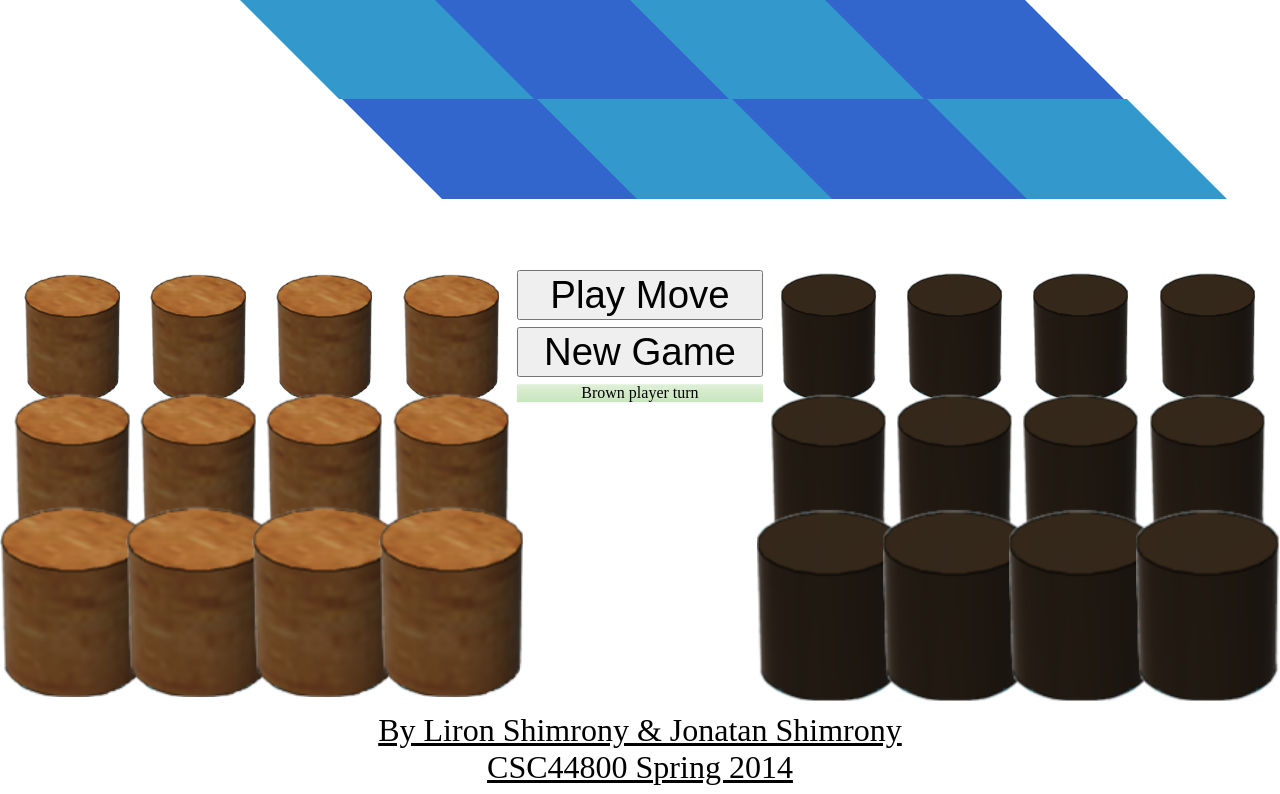
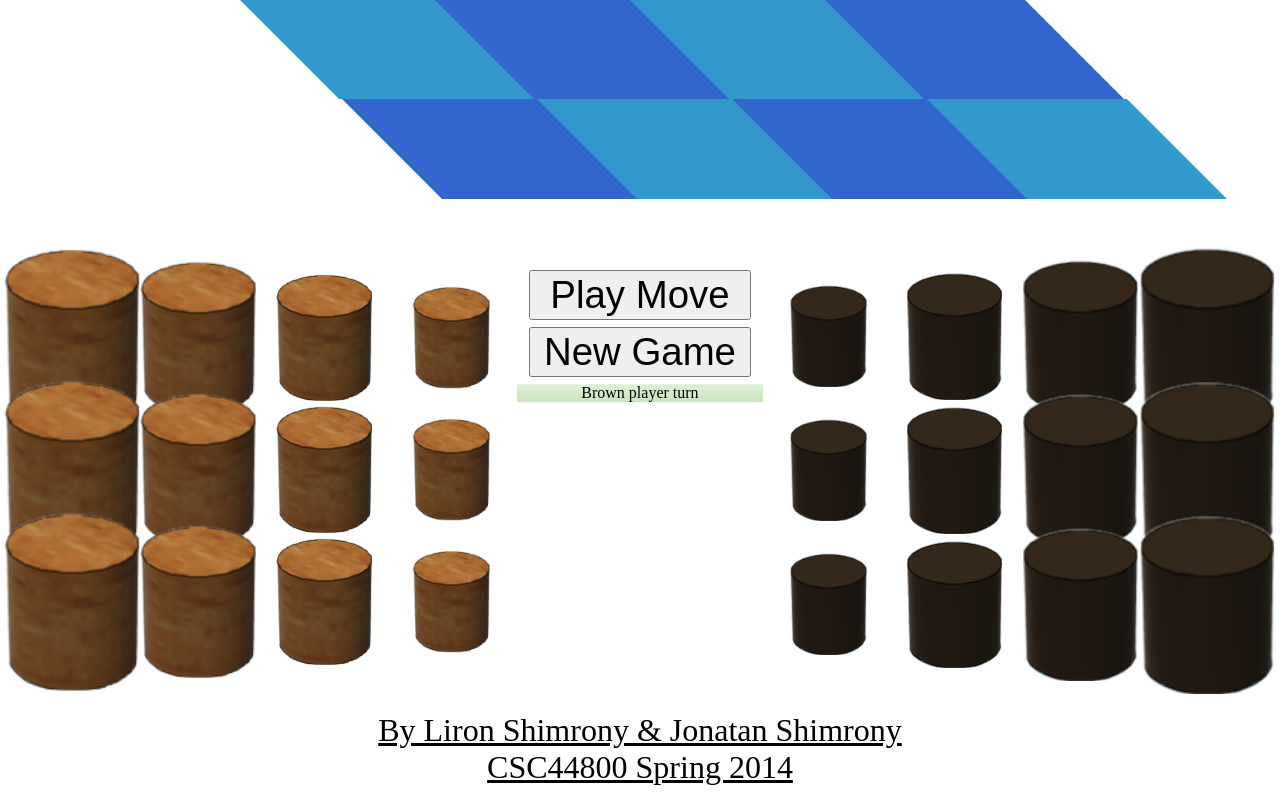
Before and after one commit to lsxliron/Gobblet, a Flask app: page / in a window 1280 px wide. Shown: the part 350-1144 px from the top of the page. Run offline with Flask 2, Linux system fonts and the light colour scheme; some libraries are stand-ins or nearby versions.

Commit message:
Change rules to the correct ones: - each player has 12 pegs with 4 different sizes - square has now 4 levels instead of 3

```diff
--- a/app/square.py
+++ b/app/square.py
@@ -6,7 +6,7 @@ class Square(object):
 
 	def __init__(self):
 		self.stack = list()
-		for i in range(0,3):
+		for i in range(0,4):
 			self.stack.append(Gobblet())
 
 	def __str__(self):
@@ -16,7 +16,7 @@ class Square(object):
 		return str(self.stack)
 
 	def full(self):
-		for i in range(0,3):
+		for i in range(0,4):
 				if self.stack[i].dummy():
 					return False
 		return True
--- a/app/static/CSS/styles.css
+++ b/app/static/CSS/styles.css
@@ -2,6 +2,12 @@
 {
 	width: 10%;
 	text-align: center;
+}
+
+.tinyPegs
+{
+	-webkit-transform: scale(0.8);
+	z-index: 9;
 }
 
 .smallPegs
@@ -18,7 +24,7 @@
 
 .bigPegs
 {
-	-webkit-transform: scale(1.5);
+	-webkit-transform: scale(1.4);
 	z-index: 12;
 	/*-webkit-filter: contrast(150%);*/
 }
--- a/app/static/jQuery/scripts.js
+++ b/app/static/jQuery/scripts.js
@@ -148,6 +148,8 @@ $(document).ready(function()
         {
           if(data.result.toString() == "1")
             animatePeg(selectedSqare, selectedPeg);
+
+          //Case that the player revealed opponent winning row/ col
           else if (data.result.toString() == "2")
           {
             liftPeg(selectedPeg, selectedSqare);
--- a/app/templates/index.html
+++ b/app/templates/index.html
@@ -73,29 +73,31 @@
 <table border=0 style="margin-top:5%; width:100%">
     <tr>
         <td class="pegStacks">
-            <img src="{{ url_for('static', filename='img/smallPegBrown.png') }}" id="swp1" class="smallPegs">
-            <img src="{{ url_for('static', filename='img/smallPegBrown.png') }}" id="mwp1" class="mediumPegs">
             <img src="{{ url_for('static', filename='img/smallPegBrown.png') }}" id="bwp1" class="bigPegs">
-        </td>
-        <td class="pegStacks">
-            <img src="{{ url_for('static', filename='img/smallPegBrown.png') }}" id="swp2" class="smallPegs">
-            <img src="{{ url_for('static', filename='img/smallPegBrown.png') }}" id="mwp2" class="mediumPegs">
             <img src="{{ url_for('static', filename='img/smallPegBrown.png') }}" id="bwp2" class="bigPegs">
-        </td>
-        <td class="pegStacks">
-            <img src="{{ url_for('static', filename='img/smallPegBrown.png') }}" id="swp3" class="smallPegs">
-            <img src="{{ url_for('static', filename='img/smallPegBrown.png') }}" id="mwp3" class="mediumPegs">
             <img src="{{ url_for('static', filename='img/smallPegBrown.png') }}" id="bwp3" class="bigPegs">
         </td>
         <td class="pegStacks">
-            <img src="{{ url_for('static', filename='img/smallPegBrown.png') }}" id="swp4" class="smallPegs">
-            <img src="{{ url_for('static', filename='img/smallPegBrown.png') }}" id="mwp4" class="mediumPegs">
-            <img src="{{ url_for('static', filename='img/smallPegBrown.png') }}" id="bwp4" class="bigPegs">
+            <img src="{{ url_for('static', filename='img/smallPegBrown.png') }}" id="mwp1" class="mediumPegs">
+            <img src="{{ url_for('static', filename='img/smallPegBrown.png') }}" id="mwp2" class="mediumPegs">
+            <img src="{{ url_for('static', filename='img/smallPegBrown.png') }}" id="mwp3" class="mediumPegs">
+
+        </td>
+        <td class="pegStacks">
+            <img src="{{ url_for('static', filename='img/smallPegBrown.png') }}" id="swp1" class="smallPegs">
+            <img src="{{ url_for('static', filename='img/smallPegBrown.png') }}" id="swp2" class="smallPegs">
+            <img src="{{ url_for('static', filename='img/smallPegBrown.png') }}" id="swp3" class="smallPegs">
+        </td>
+        <td class="pegStacks">
+            <img src="{{ url_for('static', filename='img/smallPegBrown.png') }}" id="twp1" class="tinyPegs">
+            <img src="{{ url_for('static', filename='img/smallPegBrown.png') }}" id="twp2" class="tinyPegs">
+            <img src="{{ url_for('static', filename='img/smallPegBrown.png') }}" id="twp3" class="tinyPegs">
+
         </td>
 
         <td style="width:20%; text-align:center; vertical-align:top;">
-        <button  id="play" style="width:100%; height:20%; font-size:240%; margin-bottom:3%">Play Move</button>
-        <button id="newGame" style="width:100%; height:20%; font-size:240%; margin-bottom:3%">New Game</button>
+        <button  id="play" style="width:90%; height:20%; font-size:240%; margin-bottom:3%">Play Move</button>
+        <button id="newGame" style="width:90%; height:20%; font-size:240%; margin-bottom:3%">New Game</button>
         <!-- <label id="status" style="width:100%; height:20%; font-size:120%; color:red"> Brown player Starts.</label> -->
         <div id="status" class="alert alert-success" style=" text-align:center; ">Brown player turn</div>
 
@@ -103,24 +105,24 @@
         </td>
 
         <td class="pegStacks">
-            <img src="{{ url_for('static', filename='img/smallPegBlack.png') }}" id="sbp1" class="smallPegs">
-            <img src="{{ url_for('static', filename='img/smallPegBlack.png') }}" id="mbp1" class="mediumPegs">
-            <img src="{{ url_for('static', filename='img/smallPegBlack.png') }}" id="bbp1" class="bigPegs">
+            <img src="{{ url_for('static', filename='img/smallPegBlack.png') }}" id="tbp1" class="tinyPegs">
+            <img src="{{ url_for('static', filename='img/smallPegBlack.png') }}" id="tbp2" class="tinyPegs">
+            <img src="{{ url_for('static', filename='img/smallPegBlack.png') }}" id="tbp3" class="tinyPegs">
         </td>
         <td class="pegStacks">
+            <img src="{{ url_for('static', filename='img/smallPegBlack.png') }}" id="sbp1" class="smallPegs">
             <img src="{{ url_for('static', filename='img/smallPegBlack.png') }}" id="sbp2" class="smallPegs">
-            <img src="{{ url_for('static', filename='img/smallPegBlack.png') }}" id="mbp2" class="mediumPegs">
-            <img src="{{ url_for('static', filename='img/smallPegBlack.png') }}" id="bbp2" class="bigPegs">
+            <img src="{{ url_for('static', filename='img/smallPegBlack.png') }}" id="sbp3" class="smallPegs">
         </td>
         <td class="pegStacks">
-            <img src="{{ url_for('static', filename='img/smallPegBlack.png') }}" id="sbp3" class="smallPegs">
+            <img src="{{ url_for('static', filename='img/smallPegBlack.png') }}" id="mbp1" class="mediumPegs">
+            <img src="{{ url_for('static', filename='img/smallPegBlack.png') }}" id="mbp2" class="mediumPegs">
             <img src="{{ url_for('static', filename='img/smallPegBlack.png') }}" id="mbp3" class="mediumPegs">
-            <img src="{{ url_for('static', filename='img/smallPegBlack.png') }}" id="bbp3" class="bigPegs">
         </td>
         <td class="pegStacks">
-            <img src="{{ url_for('static', filename='img/smallPegBlack.png') }}" id="sbp4" class="smallPegs">
-            <img src="{{ url_for('static', filename='img/smallPegBlack.png') }}" id="mbp4" class="mediumPegs">
-            <img src="{{ url_for('static', filename='img/smallPegBlack.png') }}" id="bbp4" class="bigPegs">
+            <img src="{{ url_for('static', filename='img/smallPegBlack.png') }}" id="bbp1" class="bigPegs">
+            <img src="{{ url_for('static', filename='img/smallPegBlack.png') }}" id="bbp2" class="bigPegs">
+            <img src="{{ url_for('static', filename='img/smallPegBlack.png') }}" id="bbp3" class="bigPegs">
         </td>
 
     </tr>
--- a/app/views.py
+++ b/app/views.py
@@ -10,76 +10,91 @@ Create pegs and board
 mainBoard = Board()
 
 
+#Tiny white peg
+twp1 = Gobblet("White", 1);
+twp2 = Gobblet("White", 1);
+twp3 = Gobblet("White", 1);
+
 #Small white peg
-swp1 = Gobblet("White", 1);
-swp2 = Gobblet("White", 1);
-swp3 = Gobblet("White", 1);
-swp4 = Gobblet("White", 1);
+swp1 = Gobblet("White", 2);
+swp2 = Gobblet("White", 2);
+swp3 = Gobblet("White", 2);
+
 
 #Medium white peg
-mwp1 = Gobblet("White", 2);
-mwp2 = Gobblet("White", 2);
-mwp3 = Gobblet("White", 2);
-mwp4 = Gobblet("White", 2);
+mwp1 = Gobblet("White", 3);
+mwp2 = Gobblet("White", 3);
+mwp3 = Gobblet("White", 3);
 
 #Big white peg
-bwp1 = Gobblet("White", 3);
-bwp2 = Gobblet("White", 3);
-bwp3 = Gobblet("White", 3);
-bwp4 = Gobblet("White", 3);
+bwp1 = Gobblet("White", 4);
+bwp2 = Gobblet("White", 4);
+bwp3 = Gobblet("White", 4);
+
+
+#Tiny black peg
+tbp1 = Gobblet("Black", 1);
+tbp2 = Gobblet("Black", 1);
+tbp3 = Gobblet("Black", 1);
+
 
 #Small black peg
-sbp1 = Gobblet("Black", 1);
-sbp2 = Gobblet("Black", 1);
-sbp3 = Gobblet("Black", 1);
-sbp4 = Gobblet("Black", 1);
+sbp1 = Gobblet("Black", 2);
+sbp2 = Gobblet("Black", 2);
+sbp3 = Gobblet("Black", 2);
+
 
 #Medium black peg
-mbp1 = Gobblet("Black", 2);
-mbp2 = Gobblet("Black", 2);
-mbp3 = Gobblet("Black", 2);
-mbp4 = Gobblet("Black", 2);
+mbp1 = Gobblet("Black", 3);
+mbp2 = Gobblet("Black", 3);
+mbp3 = Gobblet("Black", 3);
 
 #Big black peg
-bbp1 = Gobblet("Black", 3);
-bbp2 = Gobblet("Black", 3);
-bbp3 = Gobblet("Black", 3);
-bbp4 = Gobblet("Black", 3);
+bbp1 = Gobblet("Black", 4);
+bbp2 = Gobblet("Black", 4);
+bbp3 = Gobblet("Black", 4);
 
 '''
 PEGS DICTIONARY
 '''
 pd = dict()
 
+pd['twp1']=twp1
+pd['twp2']=twp2
+pd['twp3']=twp3
+
+
 pd['swp1']=swp1
 pd['swp2']=swp2
 pd['swp3']=swp3
-pd['swp4']=swp4
 
 pd['mwp1']=mwp1
 pd['mwp2']=mwp2
 pd['mwp3']=mwp3
-pd['mwp4']=mwp4
+
 
 pd['bwp1']=bwp1
 pd['bwp2']=bwp2
 pd['bwp3']=bwp3
-pd['bwp4']=bwp4
+
+pd['tbp1']=tbp1
+pd['tbp2']=tbp2
+pd['tbp3']=tbp3
 
 pd['sbp1']=sbp1
 pd['sbp2']=sbp2
 pd['sbp3']=sbp3
-pd['sbp4']=sbp4
+
 
 pd['mbp1']=mbp1
 pd['mbp2']=mbp2
 pd['mbp3']=mbp3
-pd['mbp4']=mbp4
+
 
 pd['bbp1']=bbp1
 pd['bbp2']=bbp2
 pd['bbp3']=bbp3
-pd['bbp4']=bbp4
+
 
 @app.route('/', methods=['GET', 'POST'])
 def home():
```
Also changed, not shown: app/board.py (+65 -3 lines).
